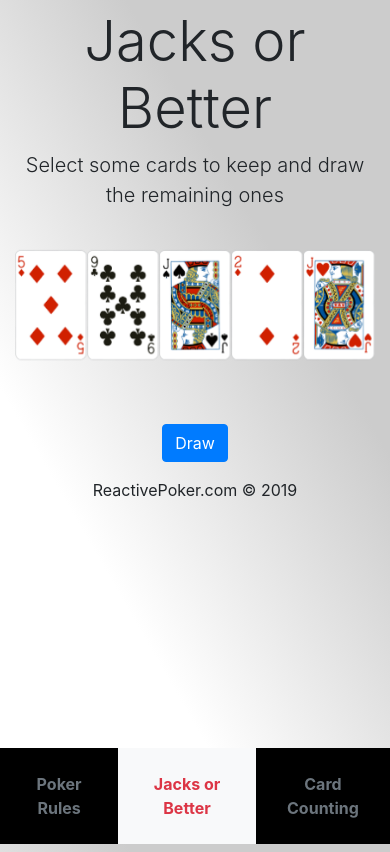
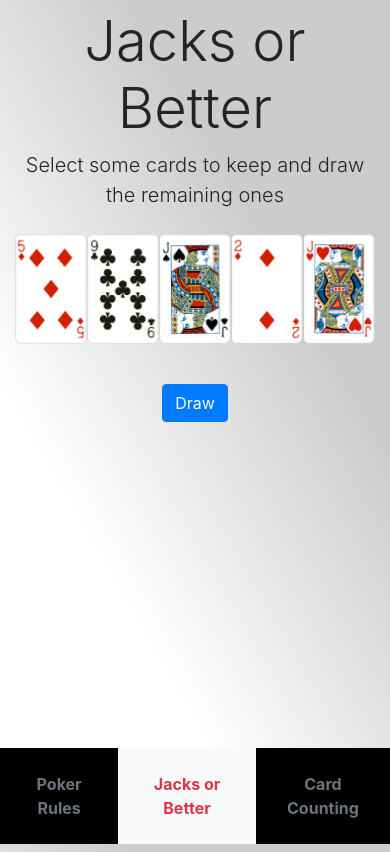
Before and after one commit to jorgedonoso/reactivepoker.com, a Next.js app: page /jacks-or-better in a window 390 px wide. Built offline with nearby package versions, Linux system fonts and the light colour scheme.

Commit message:
Improve minor styles for mobile

```diff
--- a/components/Deck.js
+++ b/components/Deck.js
@@ -2,11 +2,11 @@ import Card from "./Card"
 
 const Deck = ({ hand, clickEvent, selectedCards }) => {
 
-    return <div className="row mb-4 no-gutters">
+    return <div className="row my-sm-0 my-md-4 no-gutters">
         {
             hand.map((card) => {
 
-                let extraClasses = "pt-4"; // To create "pull up" effect.
+                let extraClasses = "pt-2"; // To create "pull up" effect.
                 let holdMessage = "invisible"; // To toggle "Hold" text.
 
                 if (selectedCards && selectedCards.indexOf(card) > -1) {
--- a/layouts/Page.js
+++ b/layouts/Page.js
@@ -18,8 +18,8 @@ export default ({ children, title }) => (
             <Title>{title}</Title>
             {children}
             <Footer></Footer>
-            <MobileNavigation></MobileNavigation>
         </div>
+        <MobileNavigation></MobileNavigation>
         <style jsx global>{`
             body{
                 background-color: #fff!important;
--- a/layouts/shared/Footer.js
+++ b/layouts/shared/Footer.js
@@ -3,7 +3,7 @@ export default () => {
     const date = new Date();
     const year = date.getFullYear();
 
-    return <footer className="row">
+    return <footer className="row d-none d-md-block">
         <div className="col-12 text-center">
             <p>ReactivePoker.com &copy; {year}</p>
         </div>
--- a/pages/card-counting.js
+++ b/pages/card-counting.js
@@ -39,7 +39,7 @@ export default () => {
     }
 
     return <Page title="Card Counting">
-        <Instructions>Keep track of the count. High cards are worth -1, low cards +1, and [7, 8, 9] are worth 0</Instructions>
+        <Instructions>High cards are worth -1, low cards +1, and [7, 8, 9] are worth 0</Instructions>
         <p className="text-center"><CardCountingWorkflow gameState={gameState} startGame={startGame} getOneMore={getOneMore} handleRevealAnswer={handleRevealAnswer} handleStartOver={handleStartOver}></CardCountingWorkflow></p>
         <p className="text-center">{visibleCard && gameState == CardCountingStates.IN_PROGRESS ? <Card card={visibleCard} /> : null}</p>
     </Page>
```
